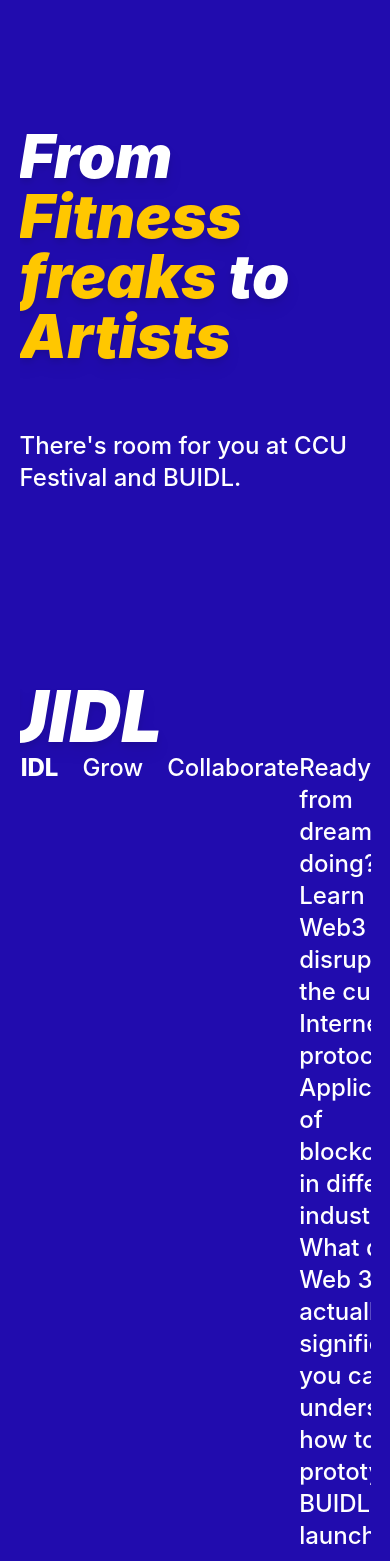
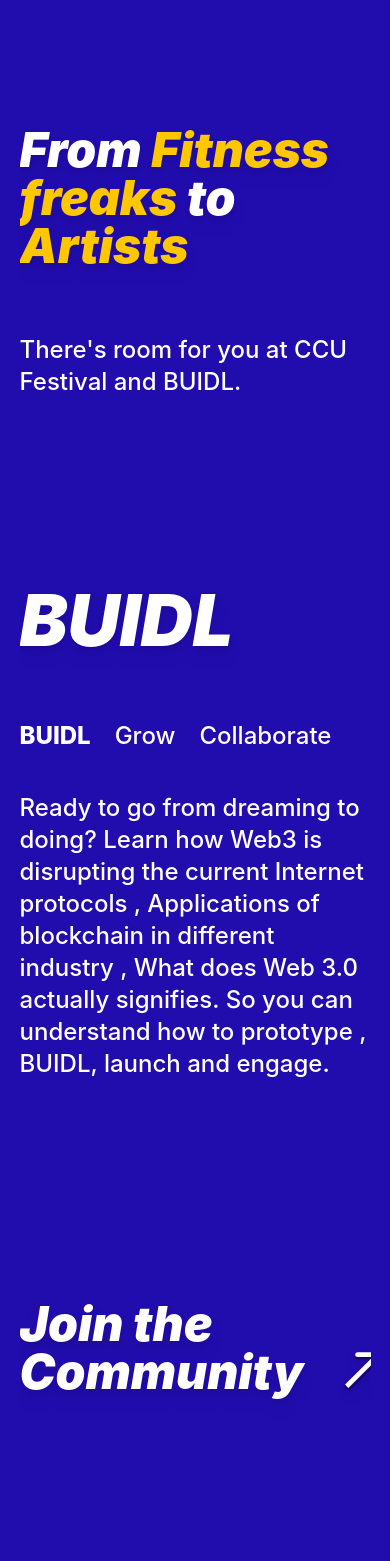
Before and after one commit to builders-of-web3/ccu, a React (Create React App) app: page / in a window 390 px wide. Shown: the part 1880-3441 px from the top of the page. Built offline with nearby package versions, Linux system fonts and the light colour scheme.

Commit message:
Finalize mobile alignment

```diff
--- a/src/components/Section2.jsx
+++ b/src/components/Section2.jsx
@@ -43,7 +43,7 @@
     return (
         <div className='text-white font-Inter flex md:flex-row flex-col my-[11vh] text-left md:h-[300px] gap-16'>
 
-            <div className='text-6xl md:text-7xl font-black italic drop-shadow-lg shadow-black md:w-[50%] place-self-start'>
+            <div className='text-5xl md:text-7xl font-black italic drop-shadow-lg shadow-black md:w-[50%] place-self-start'>
                 From <span className='text-[#FFC700]'> {Object.values(newName)[0]} </span> to <span className='text-[#FFC700]'> {Object.values(newName)[1]} </span>
             </div>
             <div className='text-2xl box-content md:w-[22vw] font-medium place-self-end'>
--- a/src/components/Section3.jsx
+++ b/src/components/Section3.jsx
@@ -11,11 +11,11 @@
     const [contentNum, setContentNum] = useState(0);
 
     return (
-        <div className='text-white font-Inter flex flex-col space-x-[10vw] justify-between my-[11vh]'>
+        <div className='text-white font-Inter gap-16 flex flex-col justify-between my-[11vh]'>
             <div className='text-7xl font-black italic drop-shadow-lg shadow-black'>
                 BUIDL
             </div>
-            <div className={"flex justify-between"}>
+            <div className={"flex flex-col md:flex-row justify-between gap-10"}>
                 <div className='text-2xl font-medium flex gap-6'>
                     <div className={`cursor-pointer ${contentNum === 0 ? "font-extrabold": ""}`} onClick={() => setContentNum(0)}>
                         BUIDL
@@ -27,7 +27,7 @@
                         Collaborate
                     </div>
                 </div>
-                <div className='text-2xl box-content w-[50%] font-medium'>
+                <div className='text-2xl box-content md:w-[50%] font-medium'>
                     {content[contentNum]}
                 </div>
             </div>
--- a/src/components/Section6.jsx
+++ b/src/components/Section6.jsx
@@ -58,7 +58,7 @@
             <div className='grid grid-cols-2 md:grid-cols-4 lg:grid-cols-5 xl:grid-cols-6 gap-6 m-10'>
                 {
                     sponsors.map((sponsor) => (
-                        <div className='bg-white w-[8rem] md:w-[10rem] rounded-lg'>
+                        <div className='bg-white w-[8rem] md:w-[10rem] h-[8rem] md:h-[10rem] rounded-lg'>
                             <img src={sponsor} alt="sponsor" className='w-full h-full rounded-lg' />
                         </div>
                     ))
--- a/src/components/Section7.jsx
+++ b/src/components/Section7.jsx
@@ -60,7 +60,7 @@
                 {team.map((member) => (
                     <a href={member.linkdin} target="_blank" rel="noopener noreferrer">
                         <div className='flex flex-col items-center'>
-                            <div className='bg-white hover:shadow-lg hover:shadow-[#1a1a3a] bg-cover w-[8rem] md:w-[10rem] rounded-full'>
+                            <div className='bg-white hover:shadow-lg hover:shadow-[#1a1a3a] bg-cover w-[8rem] md:w-[10rem] h-[8rem] md:h-[10rem] rounded-full'>
                                 <img src={member.image} alt={member.name} className='w-full h-full rounded-full' />
                             </div>
                             <div className='font-semibold text-center text-2xl m-4'>
--- a/src/components/Section8.jsx
+++ b/src/components/Section8.jsx
@@ -37,7 +37,7 @@
                 {team.map((member) => (
                     <a href={member.linkedin} target="_blank" rel="noopener noreferrer">
                         <div className='flex flex-col items-center'>
-                            <div className='bg-white hover:shadow-lg hover:shadow-[#1a1a3a] bg-cover w-[8rem] md:w-[10rem] rounded-full'>
+                            <div className='bg-white hover:shadow-lg hover:shadow-[#1a1a3a] bg-cover w-[8rem] md:w-[10rem] h-[8rem] md:h-[10rem] rounded-full'>
                                 <img src={member.image} alt={member.name} className='w-full h-full rounded-full' />
                             </div>
                             <div className='font-semibold text-2xl m-4 text-center'>
```
